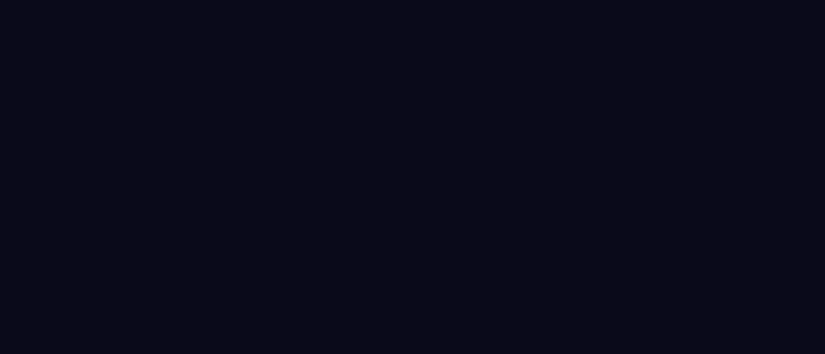
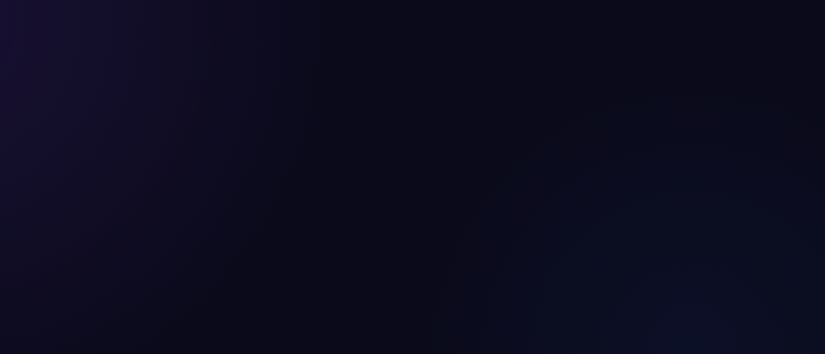
Before and after one commit to Muhammadraihanfitzalrahman/009_ChatBot, a website: page public/index.html in a window 1280 px wide. Shown: the top 354 px of the page, without its empty margins (0-825 px from the left). Drawn offline with Linux system fonts and the light colour scheme.

Commit message:
Menambahkan animasi latar belakang dengan efek floating orbs

```diff
--- a/public/style.css
+++ b/public/style.css
@@ -44,3 +44,49 @@ body {
     overflow: hidden;
     position: relative;
 }
+
+/* ===========================
+   Animated Background
+   =========================== */
+body::before {
+    content: '';
+    position: fixed;
+    top: -50%;
+    left: -50%;
+    width: 200%;
+    height: 200%;
+    background:
+        radial-gradient(ellipse 600px 600px at 20% 30%, rgba(124, 58, 237, 0.12) 0%, transparent 70%),
+        radial-gradient(ellipse 500px 500px at 80% 70%, rgba(6, 182, 212, 0.10) 0%, transparent 70%),
+        radial-gradient(ellipse 400px 400px at 50% 50%, rgba(37, 99, 235, 0.06) 0%, transparent 70%);
+    animation: bgFloat 20s ease-in-out infinite;
+    z-index: 0;
+    pointer-events: none;
+}
+
+@keyframes bgFloat {
+    0%, 100% { transform: translate(0, 0) rotate(0deg); }
+    25% { transform: translate(2%, -3%) rotate(1deg); }
+    50% { transform: translate(-1%, 2%) rotate(-0.5deg); }
+    75% { transform: translate(3%, 1%) rotate(0.5deg); }
+}
+
+/* Floating orbs */
+body::after {
+    content: '';
+    position: fixed;
+    width: 300px;
+    height: 300px;
+    border-radius: 50%;
+    background: radial-gradient(circle, rgba(124, 58, 237, 0.08), transparent 70%);
+    top: 10%;
+    right: 10%;
+    animation: orbFloat 15s ease-in-out infinite alternate;
+    z-index: 0;
+    pointer-events: none;
+}
+
+@keyframes orbFloat {
+    0% { transform: translate(0, 0) scale(1); }
+    100% { transform: translate(-40px, 60px) scale(1.3); }
+}
```
